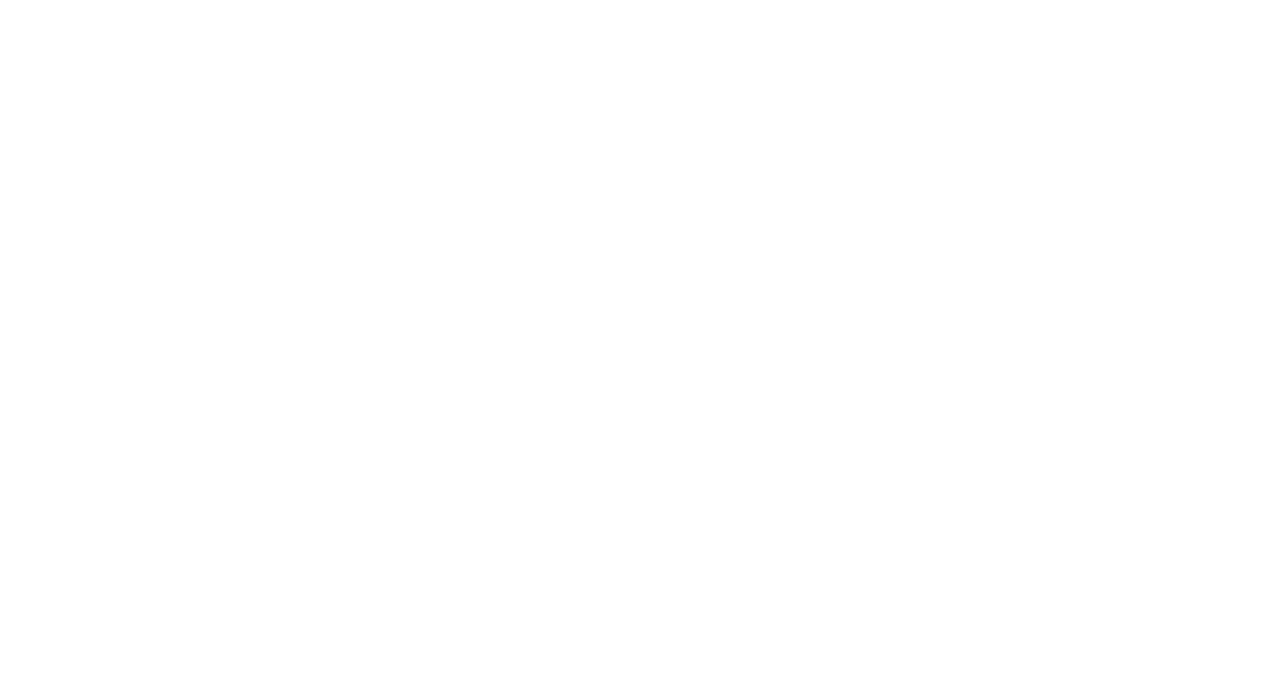
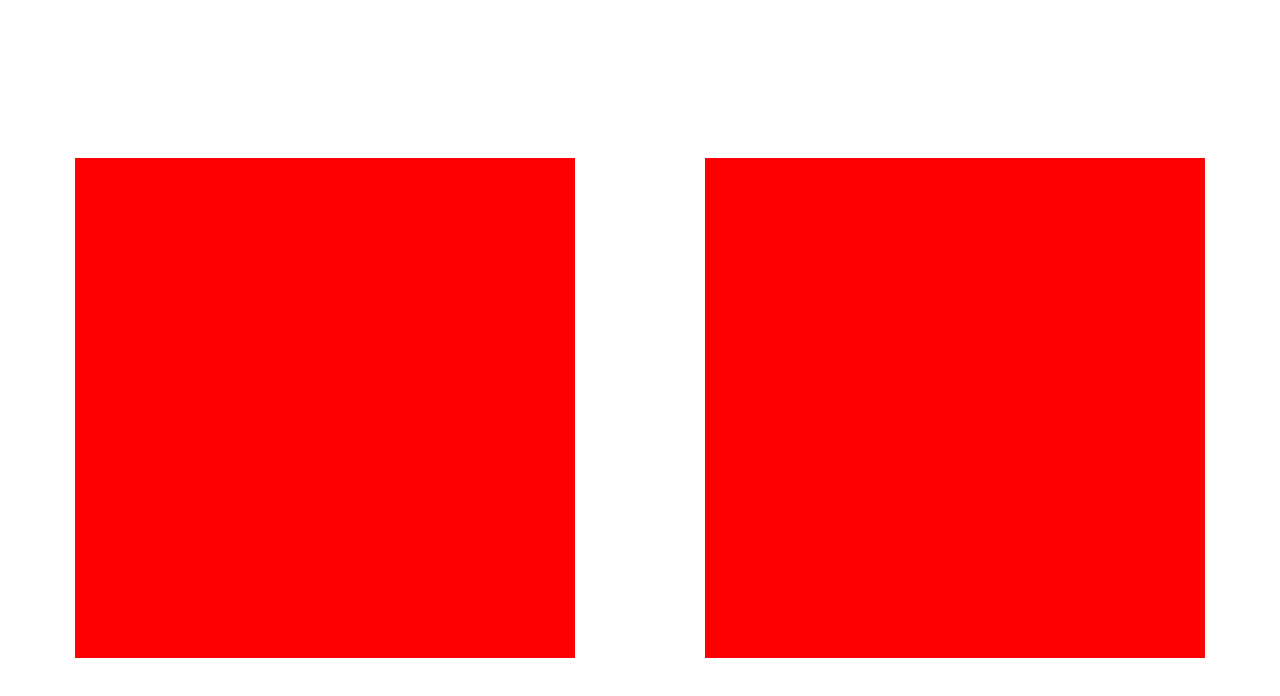
Before and after one commit to z4le3c/battleship, a website: page src/index.html in a window 1280 px wide. Drawn offline with Linux system fonts and the light colour scheme.

Commit message:
basic board structure

```diff
--- a/src/index.html
+++ b/src/index.html
@@ -7,6 +7,11 @@
   <link rel="stylesheet" href="../src/style.css">
 </head>
 <body>
-
+  <div class="app-container">
+    <div class="boards-container">
+      <div class="board" id="b-player1"></div>
+      <div class="board" id="b-player2"></div>
+    </div>
+  </div>
 </body>
 </html>
--- a/src/style.css
+++ b/src/style.css
@@ -1,3 +1,26 @@
 :root {
   font-size: 62.5%;
 }
+
+body {
+  height: 100vh;
+}
+
+.app-container {
+  display: flex;
+  align-items: center;
+  height: 100%;
+}
+
+.boards-container {
+  display: flex;
+  gap: 64px;
+  justify-content: space-evenly;
+  width: 100%;
+}
+
+.board {
+  width: 500px;
+  height: 500px;
+  background-color: red;
+}
--- a/src/ui.js
+++ b/src/ui.js
@@ -1,3 +1,7 @@
 const UI = {}
 
+UI.renderBoards = (board1, board2) => {
+
+}
+
 export { UI }
```
